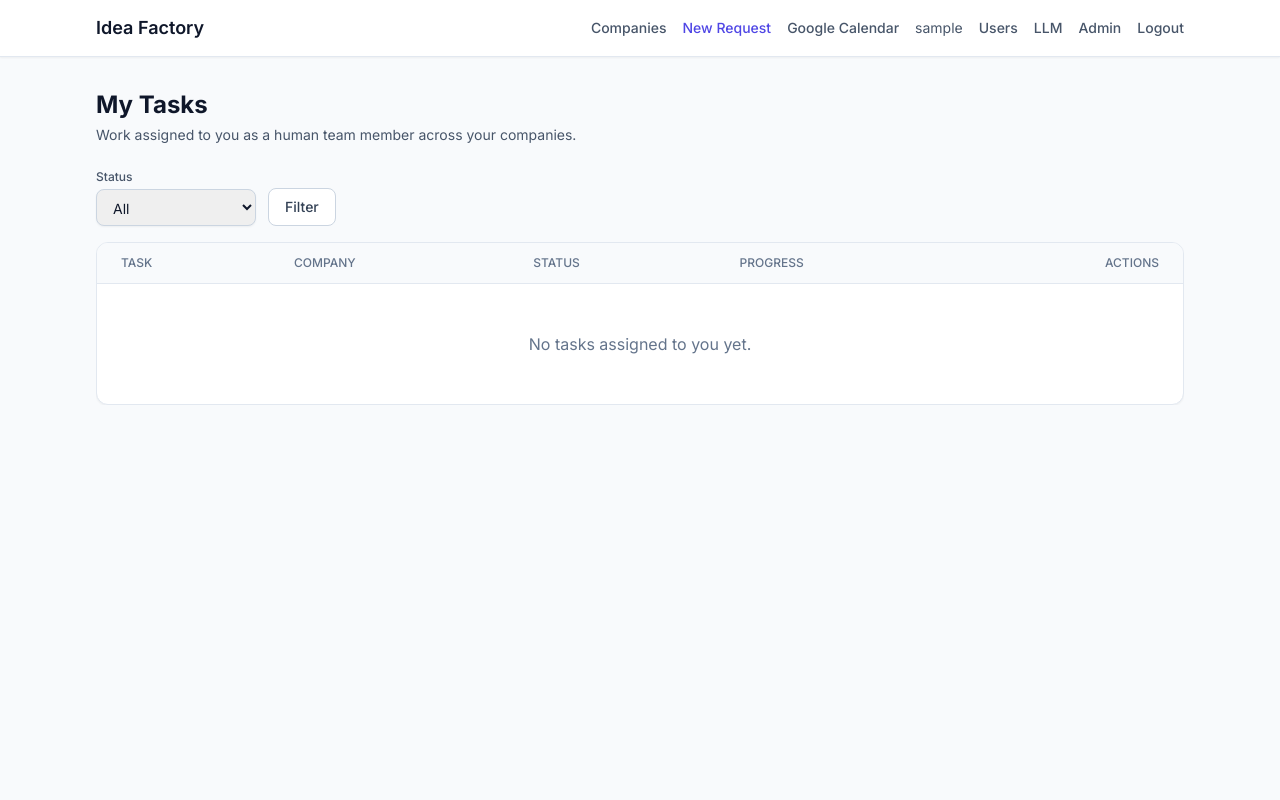
After one commit to dmitruyk/BestCompany, a Django app: page /my-tasks/ in a window 1280 px wide. The commit adds this page. Run offline with Django 4.2, Linux system fonts and the light colour scheme; the visitor is signed in with stand-in values (Sample User, id 1); data that the repository does not hold is empty; some libraries are stand-ins or nearby versions.

Commit message:
feat: user's functionality improved

```diff
--- a/idea_factory/apps/core/context_processors.py
+++ b/idea_factory/apps/core/context_processors.py
@@ -3,6 +3,8 @@ from apps.core.access import (
     is_app_admin,
     user_can_create_companies,
     user_can_create_ideas,
+    user_has_team_memberships,
+    user_is_team_member_only,
 )
 
 
@@ -14,4 +16,6 @@ def user_access(request):
         "is_app_admin": is_app_admin(user),
         "can_create_ideas": user_can_create_ideas(user),
         "can_create_companies": user_can_create_companies(user),
+        "has_team_memberships": user_has_team_memberships(user),
+        "is_team_member_only": user_is_team_member_only(user),
     }
--- a/idea_factory/apps/ideas/admin.py
+++ b/idea_factory/apps/ideas/admin.py
@@ -122,8 +122,10 @@ class UserAgentMessageAdmin(admin.ModelAdmin):
 
 @admin.register(CompanyTeamMember)
 class CompanyTeamMemberAdmin(admin.ModelAdmin):
-    list_display = ("name", "company", "role", "is_active", "email", "created_at")
+    list_display = ("name", "company", "role", "user", "is_active", "email", "created_at")
     list_filter = ("role", "is_active")
+    search_fields = ("name", "email", "company__name", "user__username")
+    raw_id_fields = ("user",)
 
 
 @admin.register(CompanyCalendarAction)
--- a/idea_factory/apps/web/auth_views.py
+++ b/idea_factory/apps/web/auth_views.py
@@ -7,12 +7,15 @@ from django.shortcuts import redirect, render
 from django.urls import reverse
 from django.views.decorators.http import require_http_methods
 
+from apps.core.access import user_is_team_member_only
 from apps.core.forms import AppLoginForm, ForcePasswordChangeForm
 
 
 def _redirect_after_login(user) -> str:
     if getattr(user, "profile", None) and user.profile.must_change_password:
         return reverse("force_password_change")
+    if user_is_team_member_only(user):
+        return reverse("my_tasks")
     return reverse("home")
 
 
@@ -56,7 +59,7 @@ def force_password_change(request: HttpRequest) -> HttpResponse:
         profile.save(update_fields=["must_change_password", "updated_at"])
         login(request, request.user)
         messages.success(request, "Password updated. You can now use Idea Factory.")
-        return redirect("home")
+        return redirect(_redirect_after_login(request.user))
 
     return render(
         request,
--- /dev/null
+++ b/idea_factory/apps/web/task_views.py
@@ -0,0 +1,37 @@
+"""Views for human-assigned tasks across companies."""
+from django.contrib.auth.decorators import login_required
+from django.http import HttpRequest, HttpResponse
+from django.shortcuts import render
+from django.views.decorators.http import require_http_methods
+
+from apps.core.access import (
+    assigned_tasks_queryset_for_user,
+    companies_queryset_for_user,
+    team_members_queryset_for_user,
+)
+from apps.ideas.models import CompanyTask
+
+
+@login_required
+@require_http_methods(["GET"])
+def my_tasks(request: HttpRequest) -> HttpResponse:
+    """Tasks assigned to the logged-in user's linked team member records."""
+    status_filter = request.GET.get("status", "").strip()
+    qs = assigned_tasks_queryset_for_user(request.user)
+    if status_filter and status_filter in dict(CompanyTask.Status.choices):
+        qs = qs.filter(status=status_filter)
+
+    memberships = list(team_members_queryset_for_user(request.user))
+    companies = companies_queryset_for_user(request.user)[:50]
+
+    return render(
+        request,
+        "web/my_tasks.html",
+        {
+            "tasks": list(qs),
+            "memberships": memberships,
+            "companies": companies,
+            "status_filter": status_filter,
+            "status_choices": CompanyTask.Status.choices,
+        },
+    )
--- a/idea_factory/apps/web/templates/base.html
+++ b/idea_factory/apps/web/templates/base.html
@@ -62,10 +62,13 @@
                     Idea Factory
                 </a>
                 <div class="flex flex-wrap items-center gap-x-4 gap-y-2">
+                    {% if has_team_memberships %}
+                    <a href="{% url 'my_tasks' %}" class="link-nav">My Tasks</a>
+                    {% endif %}
                     <a href="{% url 'company_list' %}" class="link-nav">
                         {% if is_app_admin %}Companies{% else %}My Companies{% endif %}
                     </a>
-                    {% if can_create_ideas %}
+                    {% if can_create_ideas and not is_team_member_only %}
                     <a href="{% url 'new_idea' %}" class="link-nav text-indigo-600 hover:text-indigo-800">New Request</a>
                     {% endif %}
                     {% if user.is_authenticated %}
--- a/idea_factory/apps/web/templates/web/company_list.html
+++ b/idea_factory/apps/web/templates/web/company_list.html
@@ -54,8 +54,12 @@
             {% empty %}
             <tr>
                 <td colspan="6" class="px-6 py-12 text-center text-slate-500">
+                    {% if is_team_member_only %}
+                    No companies linked to your account yet. Ask an administrator to connect your user to a company human.
+                    {% else %}
                     No companies yet. Accept an idea and click <strong>Start Developing</strong> to create your first company.
                     <a href="{% url 'home' %}" class="text-indigo-600 hover:underline ml-1">View ideas</a>.
+                    {% endif %}
                 </td>
             </tr>
             {% endfor %}
--- /dev/null
+++ b/idea_factory/apps/web/templates/web/my_tasks.html
@@ -0,0 +1,96 @@
+{% extends "base.html" %}
+
+{% block title %}My Tasks - Idea Factory{% endblock %}
+
+{% block content %}
+<div class="mb-6">
+    <h1 class="text-2xl font-bold text-slate-900">My Tasks</h1>
+    <p class="text-sm text-slate-600 mt-1">
+        Work assigned to you as a human team member across your companies.
+    </p>
+</div>
+
+{% if memberships %}
+<section class="mb-6 bg-white rounded-xl border border-slate-200 p-4 shadow-sm">
+    <h2 class="text-sm font-semibold text-slate-700 mb-2">Your roles</h2>
+    <ul class="flex flex-wrap gap-2">
+        {% for member in memberships %}
+        <li class="inline-flex items-center px-3 py-1 rounded-full bg-indigo-50 text-indigo-800 text-sm">
+            <a href="{% url 'company_detail' pk=member.company_id %}" class="hover:underline font-medium">{{ member.company.name }}</a>
+            <span class="mx-1 text-indigo-400">·</span>
+            {{ member.get_role_display }}
+        </li>
+        {% endfor %}
+    </ul>
+</section>
+{% endif %}
+
+<form method="get" class="mb-4 flex flex-wrap items-end gap-3">
+    <div>
+        <label for="status" class="block text-xs font-medium text-slate-600 mb-1">Status</label>
+        <select name="status" id="status" class="form-control w-auto min-w-[10rem]">
+            <option value="">All</option>
+            {% for value, label in status_choices %}
+            <option value="{{ value }}" {% if status_filter == value %}selected{% endif %}>{{ label }}</option>
+            {% endfor %}
+        </select>
+    </div>
+    <button type="submit" class="btn-secondary">Filter</button>
+    {% if status_filter %}
+    <a href="{% url 'my_tasks' %}" class="text-sm text-indigo-600 hover:text-indigo-800">Clear</a>
+    {% endif %}
+</form>
+
+<div class="table-scroll">
+<div class="bg-white rounded-xl shadow-sm border border-slate-200 overflow-hidden min-w-[640px]">
+    <table class="min-w-full divide-y divide-slate-200">
+        <thead class="bg-slate-50">
+            <tr>
+                <th class="px-6 py-3 text-left text-xs font-medium text-slate-500 uppercase">Task</th>
+                <th class="px-6 py-3 text-left text-xs font-medium text-slate-500 uppercase">Company</th>
+                <th class="px-6 py-3 text-left text-xs font-medium text-slate-500 uppercase">Status</th>
+                <th class="px-6 py-3 text-left text-xs font-medium text-slate-500 uppercase">Progress</th>
+                <th class="px-6 py-3 text-right text-xs font-medium text-slate-500 uppercase">Actions</th>
+            </tr>
+        </thead>
+        <tbody class="divide-y divide-slate-200">
+            {% for task in tasks %}
+            <tr class="hover:bg-slate-50">
+                <td class="px-6 py-4">
+                    <span class="font-medium text-slate-900">{{ task.title }}</span>
+                    {% if task.description %}
+                    <p class="text-xs text-slate-500 mt-1 line-clamp-2">{{ task.description }}</p>
+                    {% endif %}
+                </td>
+                <td class="px-6 py-4 text-sm text-slate-600">{{ task.company.name }}</td>
+                <td class="px-6 py-4">
+                    <span class="inline-flex px-2 py-1 text-xs font-medium rounded-full bg-slate-100 text-slate-800">
+                        {{ task.get_status_display }}
+                    </span>
+                </td>
+                <td class="px-6 py-4 text-sm text-slate-600">{{ task.progress_percent }}%</td>
+                <td class="px-6 py-4 text-right">
+                    <a href="{% url 'company_task_detail' company_pk=task.company_id task_pk=task.pk %}"
+                        class="text-indigo-600 hover:text-indigo-800 text-sm font-medium">
+                        Open
+                    </a>
+                </td>
+            </tr>
+            {% empty %}
+            <tr>
+                <td colspan="5" class="px-6 py-12 text-center text-slate-500">
+                    No tasks assigned to you yet.
+                    {% if companies %}
+                    <span class="block mt-2">
+                        You have access to
+                        <a href="{% url 'company_list' %}" class="text-indigo-600 hover:underline">{{ companies|length }} compan{{ companies|length|pluralize:"y,ies" }}</a>.
+                    </span>
+                    {% endif %}
+                </td>
+            </tr>
+            {% endfor %}
+        </tbody>
+    </table>
+</div>
+</div>
+{% endblock %}
--- a/idea_factory/apps/web/templates/web/user_form.html
+++ b/idea_factory/apps/web/templates/web/user_form.html
@@ -17,7 +17,13 @@
         {% for field in form %}
         <div>
             <label for="{{ field.id_for_label }}" class="block text-sm font-medium text-slate-700 mb-1">{{ field.label }}</label>
+            {% if field.name == "link_team_members" %}
+            <div class="max-h-48 overflow-y-auto rounded-lg border border-slate-200 p-3 bg-slate-50">
+                {{ field }}
+            </div>
+            {% else %}
             {{ field }}
+            {% endif %}
             {% if field.help_text %}<p class="text-xs text-slate-500 mt-1">{{ field.help_text }}</p>{% endif %}
             {% if field.errors %}<p class="text-xs text-red-600 mt-1">{{ field.errors.0 }}</p>{% endif %}
         </div>
--- a/idea_factory/apps/web/urls.py
+++ b/idea_factory/apps/web/urls.py
@@ -6,6 +6,7 @@ from . import (
     company_planning_views,
     google_calendar_views,
     llm_settings_views,
+    task_views,
     user_views,
     views,
 )
@@ -56,6 +57,7 @@ urlpatterns = [
     path("ideas/<uuid:pk>/delete/confirm/", views.delete_idea, name="delete_idea"),
     path("ideas/<uuid:pk>/save-conclusion/", views.save_conclusion, name="save_conclusion"),
     path("ideas/<uuid:pk>/download/", views.download_json, name="download_json"),
+    path("my-tasks/", task_views.my_tasks, name="my_tasks"),
     path("companies/", views.company_list, name="company_list"),
     path("companies/<uuid:pk>/", views.company_detail, name="company_detail"),
     path("companies/<uuid:pk>/team/add/", views.add_team_member, name="add_team_member"),
--- a/idea_factory/apps/web/user_views.py
+++ b/idea_factory/apps/web/user_views.py
@@ -27,6 +27,7 @@ def _staff_required(view_func):
 def user_list(request: HttpRequest) -> HttpResponse:
     users = (
         User.objects.select_related("profile")
+        .prefetch_related("team_memberships__company")
         .order_by("username")
         .all()
     )
```
Also changed, not shown: idea_factory/apps/core/access.py (+97 -2 lines), idea_factory/apps/core/forms.py (+90 -0 lines), idea_factory/apps/ideas/models.py (+15 -0 lines), idea_factory/apps/web/company_planning_views.py (+35 -5 lines), idea_factory/apps/web/templates/web/company_task_detail.html (+7 -1 lines), idea_factory/apps/web/templates/web/user_list.html (+5 -2 lines), idea_factory/tests/test_user_team_access.py (added, +186 -0 lines), idea_factory/apps/ideas/migrations/0014_companyteammember_user.py (added).
